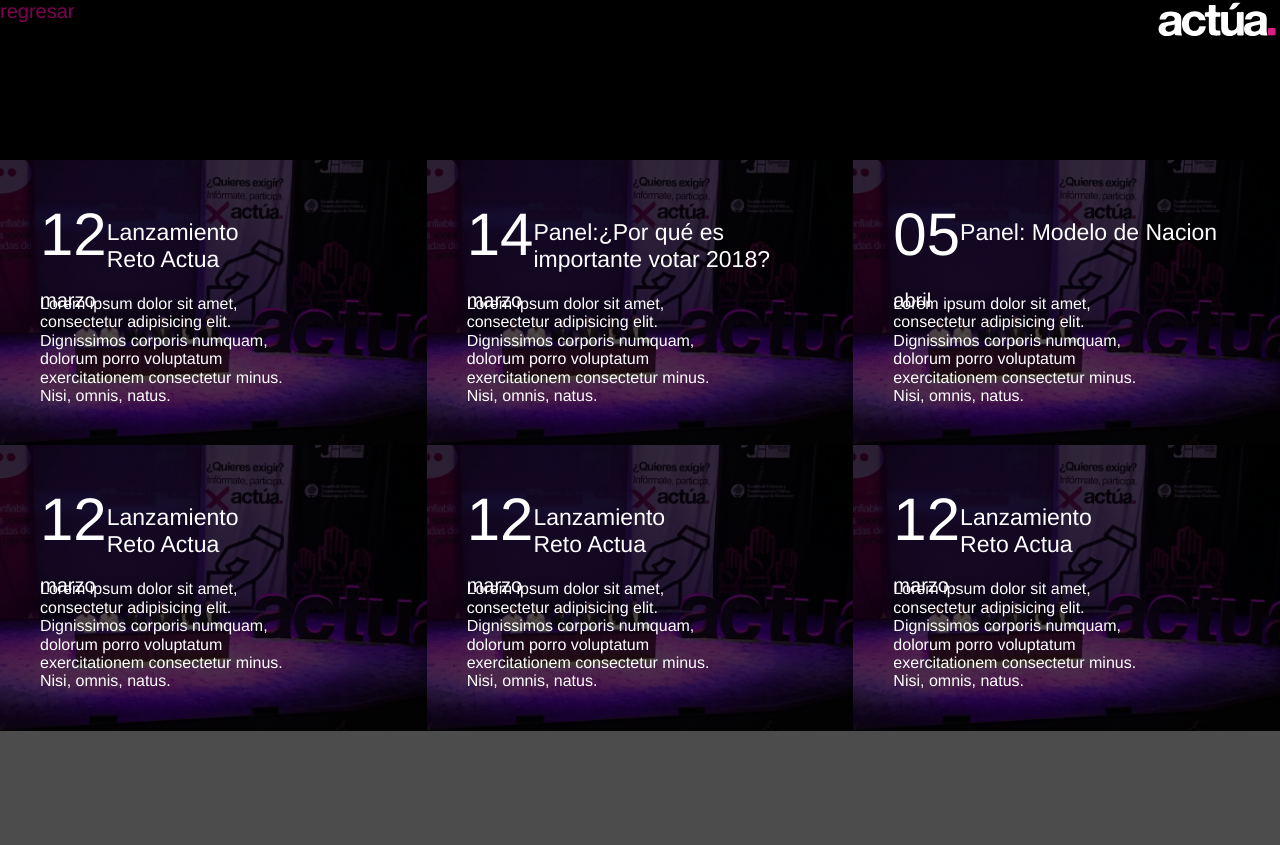
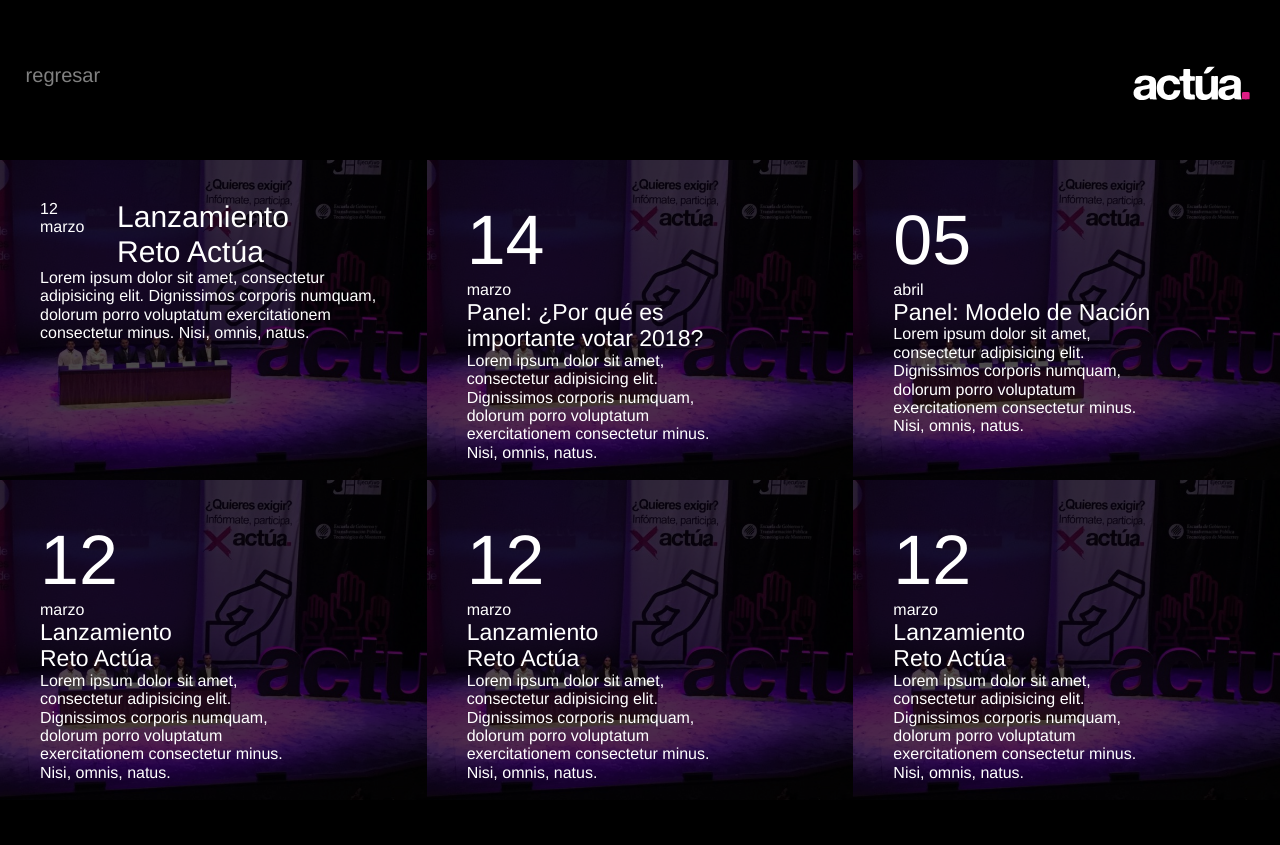
Before and after one commit to maggsmg/actuamx, a PHP site: page /events.html in a window 1280 px wide. After the commit the page ends 796 px from the top, so only its background shows below. Run offline with PHP 8.4, Linux system fonts and the light colour scheme.

Commit message:
Fix CSS for events grid

```diff
--- a/css/style.css
+++ b/css/style.css
@@ -39,9 +39,7 @@ body{
 }
 
 .container{
-	/*flex-direction: row;*/
 	display: flex;
-
 }
 
 .logo{
@@ -113,9 +111,11 @@ body{
 
 .content {
 	padding-top: 40%;
-
 }
 
+h1,h2,h3,h4,h5,h6{
+	margin: 0;
+}
 h1{
 	font-weight: 100;
 	font-size: 70px;
@@ -125,96 +125,67 @@ h2{
 	font-weight: 100;
 	font-size: 30px;
 }
+.b{padding-right: 14px; }
+.p{padding-left: 64px; }
 
-.b{
-	padding-right: 14px;
-}
-
-.p{
-	padding-left: 64px;
+p{
+	margin: 0;
 }
 
 .block-m{
-	background-image: url("../img/mainbg.jpg");	background-size: cover;
+	background-image: url("../img/mainbg.jpg");
+	background-size: cover;
 	background-repeat: no-repeat;
 	background-position: center;
-	display: flex;
 	flex: 1;
+	flex-wrap: wrap;
 	text-align: left;
 	position: relative;
-	flex-wrap: wrap;
 	padding: 40px;
-	height: 50%;
 }
 
-div.row{
+.row{
 	display: flex;
 }
 
 .blck{
-
 	background-color: black;
 }
 
-div.fade-m:hover{
-	background-color: #7F0052;
-	cursor: pointer;
+.fade-m{
+	width: 100%;
+	height: 100%;
+	left: 0;
+	top: 0;
+	opacity: .7;
+	position: absolute;
+	z-index: 1;
 }
 
-.fade-m{
-	height: 50vh;
-	width: 100%;
-	position: absolute;
-	top: 0;
-	left: 0;
-	opacity: .7;
+
+
+.event-title{
 }
 
-.date{
-	height: 95px;
-	position: relative;
-	z-index: 10;
-}
-
-.date h1{
-	font-weight: 500;
-	font-size: 60px;
-	color: white;
-	margin:0;
-}
-
-.date p{
-	font-weight: 200;
-	font-size: 20px;
-	color: white;
-}
-
-.event-title{
-	z-index: 10;
-
-}
-
-.event-title h2{
+.event-title h2 {
 	font-weight: 500;
 	font-size: 23px;
 	color: white;
 }
 
-.event-description{
+.event-description {
 	width: 80%;
 	color: white;
-	z-index: 10;
 }
 
 .event-description p{
 	margin: 0;
 }
 
-.navbar{
+.navbar {
 	background-color: black;
 	height: 20vh;
 	width: 100%;
-
 }
 
 .navbar-logo{
@@ -236,3 +207,20 @@ div.fade-m:hover{
 .event-list{
 	height: 80vh;
 }
+.event-list > .row{
+	height: 50%;
+}
+.block-content {
+	position: relative;
+	z-index: 10;
+	color: #fff;
+}
+.col-md-3 {
+	flex-grow: 3;
+}
+.col-md-9 {
+	flex-grow: 9;
+}
+.navbar {
+	padding: 5% 2%;
+}
--- a/events.html
+++ b/events.html
@@ -2,56 +2,62 @@
 <html>
 <head>
 	<meta charset="UTF-8">
-	<title>Actua</title>
+	<title>Act&uacute;a</title>
 	<link rel="stylesheet" type="text/css" href="https://cdnjs.cloudflare.com/ajax/libs/normalize/8.0.0/normalize.min.css">
 	<link rel="stylesheet" type="text/css" href="css/style.css">
 
 </head>
 <body>
-	<header>
-		<div class="navbar cf">
+	<header class="navbar cf">
 		<a class="back-button" href="home.html">regresar</a>
 		<img class="navbar-logo" src="img/actua.svg">
-		</div>
 	</header>
 	<section class="event-list">
 		<div class="row">
-			<div class="block-m ">
-				<div class="date">
-					<h1>12</h1>
+			<div class="block-m">
+				<div class="block-content">
+					<div class="row">
+						<div class="col col-md-3">
+							<p>12</p>
 							<p>marzo</p>
 						</div>
-				<div class="event-title">
-					<h2>Lanzamiento<br> Reto Actua</h1>
+						<div class="col col-md-9">
+							<h2>Lanzamiento<br> Reto Act&uacute;a</h2>
 						</div>
-				<div class="event-description">
+					</div>
+					<div class="row">
 						<p>Lorem ipsum dolor sit amet, consectetur adipisicing elit. Dignissimos corporis numquam, dolorum porro voluptatum exercitationem consectetur minus. Nisi, omnis, natus.</p>
+					</div>
 				</div>
 				<div class="fade-m blck"></div>
 			</div>
-			<div class="block-m ">
+			<div class="block-m">
+				<div class="block-content">
 					<div class="date">
 						<h1>14</h1>
 						<p>marzo</p>
 					</div>
 					<div class="event-title">
-					<h2>Panel:¿Por qué es <br>importante votar 2018?</h1>
+						<h2>Panel: &iquest;Por qu&eacute; es <br>importante votar 2018?</h1>
 					</div>
 					<div class="event-description">
 						<p>Lorem ipsum dolor sit amet, consectetur adipisicing elit. Dignissimos corporis numquam, dolorum porro voluptatum exercitationem consectetur minus. Nisi, omnis, natus.</p>
 					</div>
+				</div>
 				<div class="fade-m blck"></div>
 			</div>
 			<div class="block-m ">
+				<div class="block-content">
 					<div class="date">
 						<h1>05</h1>
 						<p>abril</p>
 					</div>
 					<div class="event-title">
-					<h2>Panel: Modelo de Nacion</h1>
+						<h2>Panel: Modelo de Naci&oacute;n</h1>
 					</div>
 					<div class="event-description">
 						<p>Lorem ipsum dolor sit amet, consectetur adipisicing elit. Dignissimos corporis numquam, dolorum porro voluptatum exercitationem consectetur minus. Nisi, omnis, natus.</p>
+					</div>
 				</div>
 				<div class="fade-m blck"></div>
 			</div>
@@ -59,41 +65,47 @@
 
 		<div class="row">
 			<div class="block-m ">
+				<div class="block-content">
 					<div class="date">
 						<h1>12</h1>
 						<p>marzo</p>
 					</div>
 					<div class="event-title">
-					<h2>Lanzamiento<br> Reto Actua</h1>
+						<h2>Lanzamiento<br> Reto Act&uacute;a</h1>
 					</div>
 					<div class="event-description">
 						<p>Lorem ipsum dolor sit amet, consectetur adipisicing elit. Dignissimos corporis numquam, dolorum porro voluptatum exercitationem consectetur minus. Nisi, omnis, natus.</p>
 					</div>
+				</div>
 				<div class="fade-m blck"></div>
 			</div>
 			<div class="block-m ">
+				<div class="block-content">
 					<div class="date">
 						<h1>12</h1>
 						<p>marzo</p>
 					</div>
 					<div class="event-title">
-					<h2>Lanzamiento<br> Reto Actua</h1>
+						<h2>Lanzamiento<br> Reto Act&uacute;a</h1>
 					</div>
 					<div class="event-description">
 						<p>Lorem ipsum dolor sit amet, consectetur adipisicing elit. Dignissimos corporis numquam, dolorum porro voluptatum exercitationem consectetur minus. Nisi, omnis, natus.</p>
 					</div>
+				</div>
 				<div class="fade-m blck"></div>
 			</div>
 			<div class="block-m ">
+				<div class="block-content">
 					<div class="date">
 						<h1>12</h1>
 						<p>marzo</p>
 					</div>
 					<div class="event-title">
-					<h2>Lanzamiento<br> Reto Actua</h1>
+						<h2>Lanzamiento<br> Reto Act&uacute;a</h1>
 					</div>
 					<div class="event-description">
 						<p>Lorem ipsum dolor sit amet, consectetur adipisicing elit. Dignissimos corporis numquam, dolorum porro voluptatum exercitationem consectetur minus. Nisi, omnis, natus.</p>
+					</div>
 				</div>
 				<div class="fade-m blck"></div>
 			</div>
```
Lines whose indentation alone changed are shown as unchanged.
